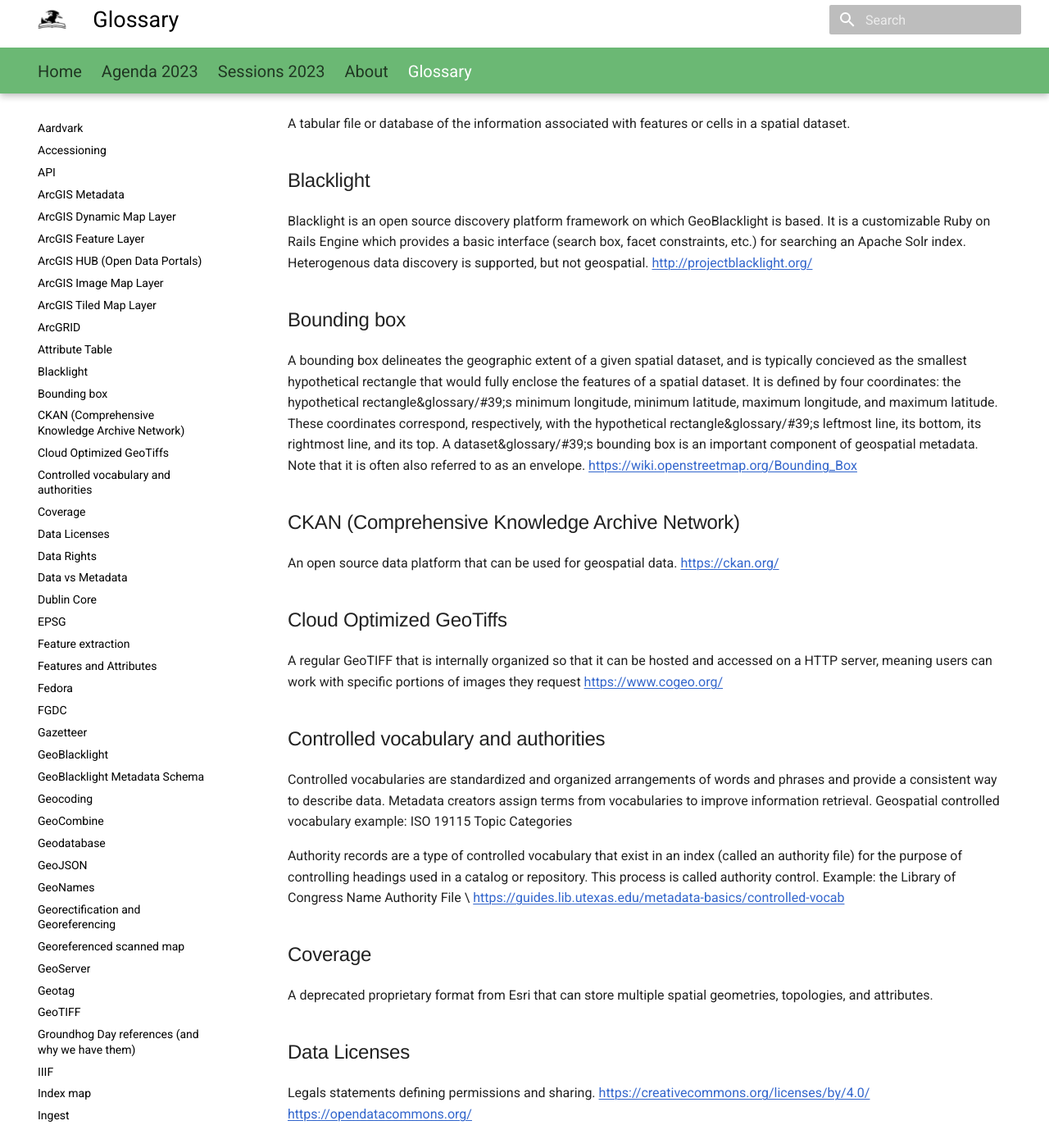
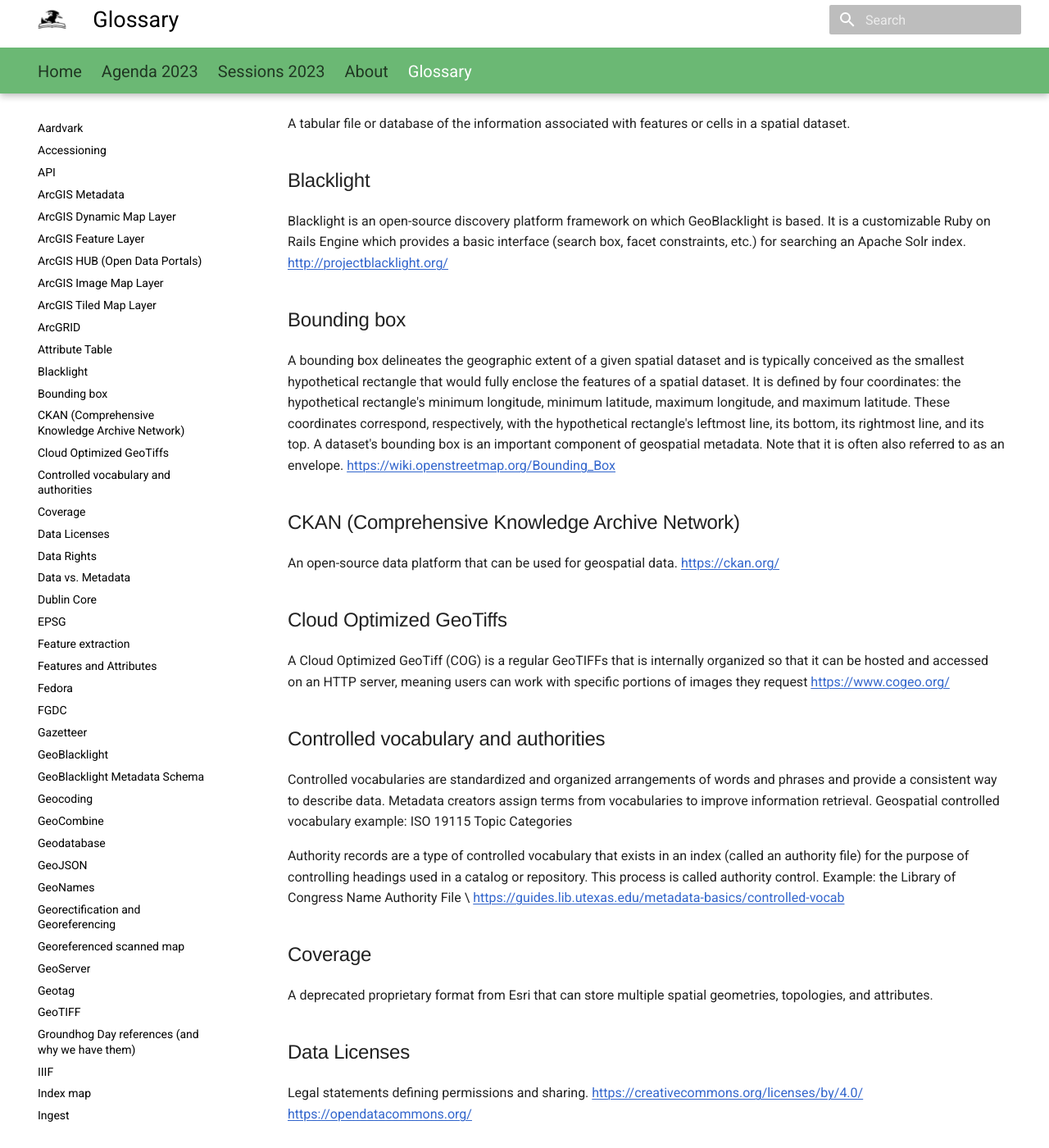
Before and after one commit to geo4lib/geo4libcamp-website, an MkDocs documentation site: the page built from docs/glossary.md, in a window 1280 px wide and 1400 px high, scrolled down 1676 px. Shown: the whole window at 82% size. Built offline with MkDocs 1.6.1 and Material for MkDocs 9.7.7, drawn with Linux system fonts in a browser that asks for light colours; some of the changed text lies outside the part shown.

Commit message:
Update glossary.md

```diff
--- a/docs/glossary.md
+++ b/docs/glossary.md
@@ -58,25 +58,25 @@
 
 ### Blacklight
 
-Blacklight is an open source discovery platform framework on which GeoBlacklight is based. It is a customizable Ruby on Rails Engine which provides a basic interface (search box, facet constraints, etc.) for searching an Apache Solr index. Heterogenous data discovery is supported, but not geospatial. http://projectblacklight.org/
+Blacklight is an open-source discovery platform framework on which GeoBlacklight is based. It is a customizable Ruby on Rails Engine which provides a basic interface (search box, facet constraints, etc.) for searching an Apache Solr index. http://projectblacklight.org/
 
 ### Bounding box
 
-A bounding box delineates the geographic extent of a given spatial dataset, and is typically concieved as the smallest hypothetical rectangle that would fully enclose the features of a spatial dataset. It is defined by four coordinates: the hypothetical rectangle&glossary/#39;s minimum longitude, minimum latitude, maximum longitude, and maximum latitude. These coordinates correspond, respectively, with the hypothetical rectangle&glossary/#39;s leftmost line, its bottom, its rightmost line, and its top. A dataset&glossary/#39;s bounding box is an important component of geospatial metadata. Note that it is often also referred to as an envelope. https://wiki.openstreetmap.org/Bounding_Box
+A bounding box delineates the geographic extent of a given spatial dataset and is typically conceived as the smallest hypothetical rectangle that would fully enclose the features of a spatial dataset. It is defined by four coordinates: the hypothetical rectangle's minimum longitude, minimum latitude, maximum longitude, and maximum latitude. These coordinates correspond, respectively, with the hypothetical rectangle's leftmost line, its bottom, its rightmost line, and its top. A dataset's bounding box is an important component of geospatial metadata. Note that it is often also referred to as an envelope. https://wiki.openstreetmap.org/Bounding_Box
 
 ### CKAN (Comprehensive Knowledge Archive Network)
 
-An open source data platform that can be used for geospatial data. https://ckan.org/
+An open-source data platform that can be used for geospatial data. https://ckan.org/
 
 ### Cloud Optimized GeoTiffs
 
-A regular GeoTIFF that is internally organized so that it can be hosted and accessed on a HTTP server, meaning users can work with specific portions of images they request https://www.cogeo.org/
+A Cloud Optimized GeoTiff (COG) is a regular GeoTIFFs that is internally organized so that it can be hosted and accessed on an HTTP server, meaning users can work with specific portions of images they request https://www.cogeo.org/
 
 ### Controlled vocabulary and authorities
 
 Controlled vocabularies are standardized and organized arrangements of words and phrases and provide a consistent way to describe data. Metadata creators assign terms from vocabularies to improve information retrieval. Geospatial controlled vocabulary example: ISO 19115 Topic Categories
 
-Authority records are a type of controlled vocabulary that exist in an index (called an authority file) for the purpose of controlling headings used in a catalog or repository. This process is called authority control. Example: the Library of Congress Name Authority File \ https://guides.lib.utexas.edu/metadata-basics/controlled-vocab
+Authority records are a type of controlled vocabulary that exists in an index (called an authority file) for the purpose of controlling headings used in a catalog or repository. This process is called authority control. Example: the Library of Congress Name Authority File \ https://guides.lib.utexas.edu/metadata-basics/controlled-vocab
 
 ### Coverage
 
@@ -84,15 +84,15 @@
 
 ### Data Licenses
 
-Legals statements defining permissions and sharing. https://creativecommons.org/licenses/by/4.0/ https://opendatacommons.org/
+Legal statements defining permissions and sharing. https://creativecommons.org/licenses/by/4.0/ https://opendatacommons.org/
 
 ### Data Rights
 
 These statements refer to access and usage specifications for datasets https://rightsstatements.org/page/1.0
 
-### Data vs Metadata
+### Data vs. Metadata
 
-Data is the content you are measuring, collecting, etc. Metadata means data about data and it refers to the information about the content, e.g. who collected it plus where, why, when, and how it was collected. Geospatial metadata describes maps, Geographic Information Systems (GIS) files, imagery, and other location-based data resources. https://www.fgdc.gov/metadata
+Data is the content you are measuring, collecting, etc. Metadata means data about data, which refers to the information about the content, e.g., who collected it plus where, why, when, and how it was collected. Geospatial metadata describes maps, Geographic Information Systems (GIS) files, imagery, and other location-based data resources. https://www.fgdc.gov/metadata
 
 ### Dublin Core
 
@@ -140,7 +140,7 @@
 
 ### Geodatabase
 
-A proprietary ArcGIS file or database format that can hold multiple geometry types, spatial referenece, attributes, and behavior for data OR a generic term for a spatial database.
+A proprietary ArcGIS file or database format that can hold multiple geometry types, spatial reference, attributes, and behavior for data OR a generic term for a spatial database.
 
 ### GeoJSON
 
@@ -152,7 +152,7 @@
 
 ### Georectification and Georeferencing
 
-(These words were once slightly different but are now used interchangeably.) The process of relating the internal coordinate system of an image to a ground system of geographic coordinates, so that the image can be used for spatial analysis of points on the Earth&glossary/#39;s surface. Georeferencing can be accomplished in a variety of software applications, including some that are browser-based, and the images are stored in a variety of formats, but GeoTIFFs and GeoPDFs are the most common. https://www.usgs.gov/faqs/what-does-georeferenced-mean?qt-news_science_products=0glossary/#qt-news_science_products
+(These words were once slightly different but are now used interchangeably.) The process of relating the internal coordinate system of an image to a ground system of geographic coordinates, so that the image can be used for spatial analysis of points on the Earth's surface. Georeferencing can be accomplished in a variety of software applications, including some that are browser-based, and the images are stored in a variety of formats, but GeoTIFFs and GeoPDFs are the most common. https://www.usgs.gov/faqs/what-does-georeferenced-mean?qt-news_science_products=0glossary/#qt-news_science_products
 
 ### Georeferenced scanned map
 
@@ -194,7 +194,7 @@
 
 ### ISO 19110
 
-This is an additional, optional XML file that can be created that contains the feature catalog, a listing a dataset&glossary/#39;s attribute types along with information including definitions, descriptions, and frequencies.
+This is an additional, optional XML file that can be created that contains the feature catalog, a listing a dataset's attribute types along with information including definitions, descriptions, and frequencies.
 
 ### ISO 19115
 
@@ -256,7 +256,7 @@
 
 ### Open-source software
 
-A software application is considered open source if its source code is freely available to users, who can expand, adapt, modify, and distribute this code as they see fit. Open source software is typically developed collaboratively; as a result, it is important to be able to systematically track changes to the codebase, and to track different versions of a project that result from these changes. Git is a version control system that facilitates collaboration on open-source projects (such as the Geoblacklight project) by allowing participants to essentially track changes and follow each others&glossary/#39; work. Github is a web platform that allows users to collaborate on open-source projects using the Git version control system. In the context of Github, a pull request is a procedure wherein someone who wishes to make changes to a project&glossary/#39;s codebase requests a member of the project team to review these proposed changes; if the reviewer approves these changes, they become incorporated (or merged) into the main codebase.
+A software application is considered open source if its source code is freely available to users, who can expand, adapt, modify, and distribute this code as they see fit. Open source software is typically developed collaboratively; as a result, it is important to be able to systematically track changes to the codebase, and to track different versions of a project that result from these changes. Git is a version control system that facilitates collaboration on open-source projects (such as the Geoblacklight project) by allowing participants to essentially track changes and follow each others' work. Github is a web platform that allows users to collaborate on open-source projects using the Git version control system. In the context of Github, a pull request is a procedure wherein someone who wishes to make changes to a project's codebase requests a member of the project team to review these proposed changes; if the reviewer approves these changes, they become incorporated (or merged) into the main codebase.
 
 ### OpenIndexMaps
 
```
Also changed, not shown: other parts of docs/glossary.md (+10 -5 lines).
